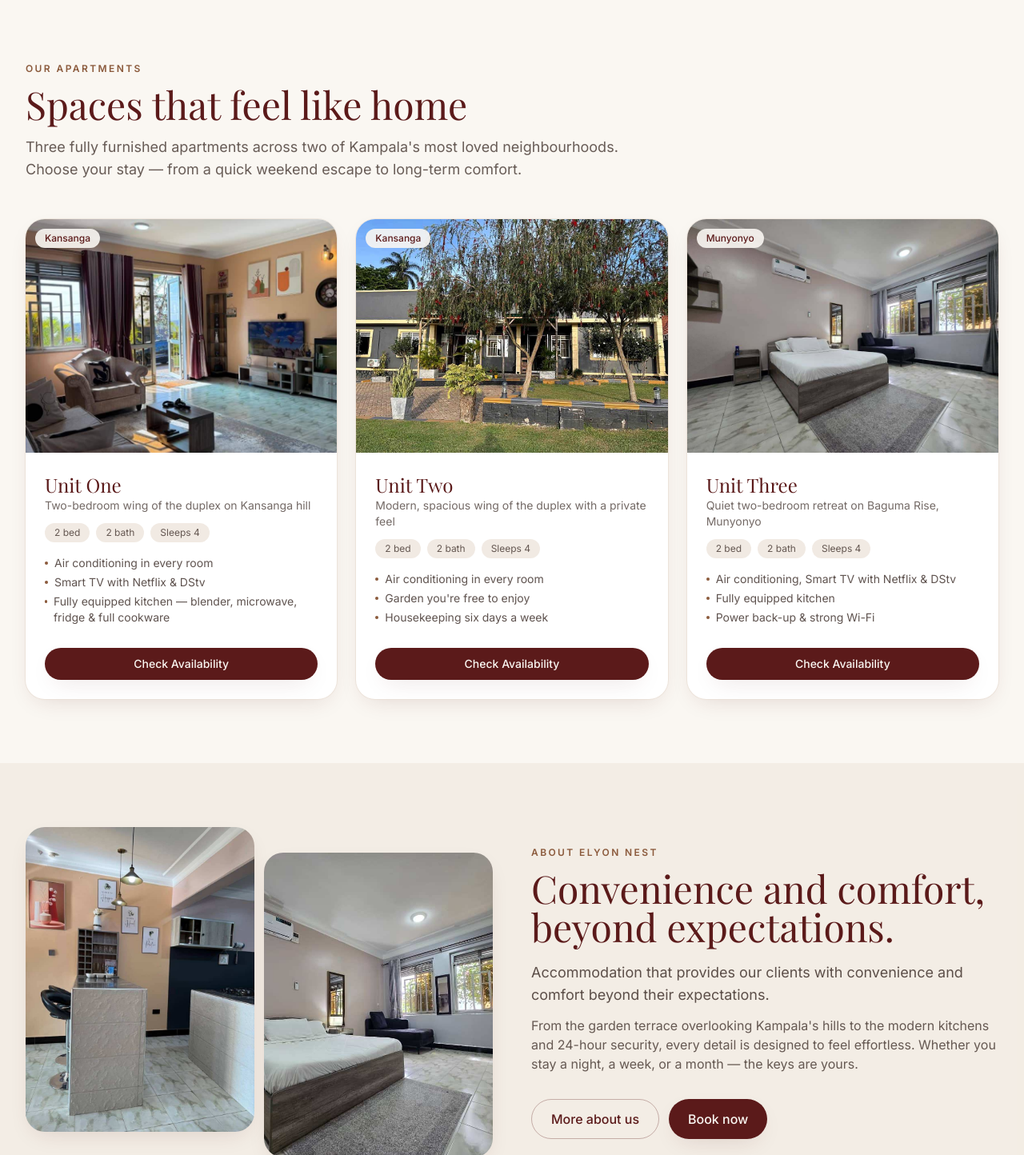
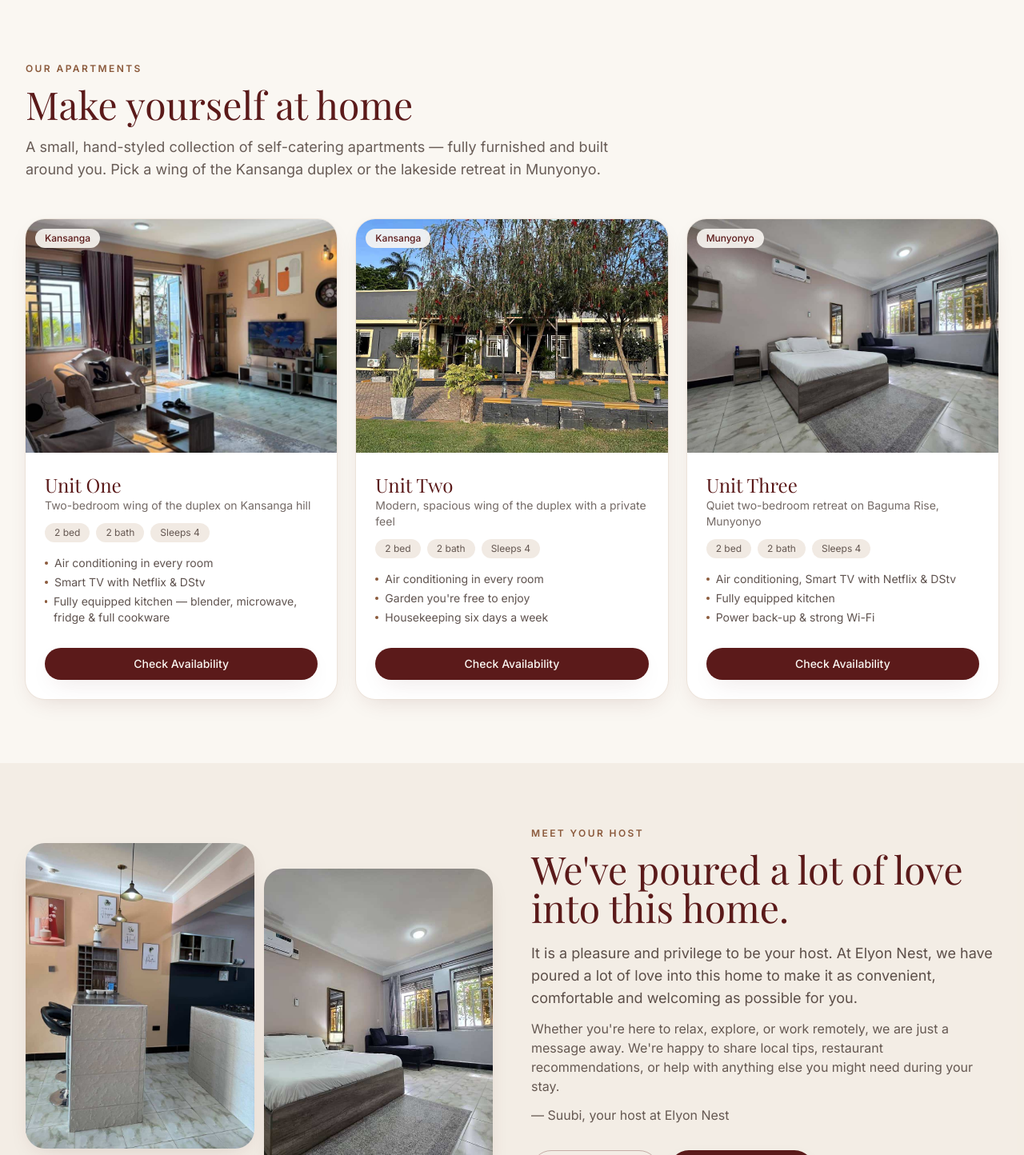
Before and after one commit to Ssali-Remy/ssali-remy.github, a React (Vite) app: page /#/ in a window 1280 px wide. Shown: the part 786-2230 px from the top of the page at 80% size. Built offline with nearby package versions, Linux system fonts and the light colour scheme; a web font is replaced by a local one.

Commit message:
feat: rewrite site copy with welcome-book voice, remove pricing, booking → availability + call/WhatsApp

```diff
--- a/src/pages/Home.jsx
+++ b/src/pages/Home.jsx
@@ -3,13 +3,11 @@ import Hero from "../components/Hero";
 import Section from "../components/Section";
 import UnitCard from "../components/UnitCard";
 import SmartImage from "../components/SmartImage";
-import PaymentMethods from "../components/PaymentMethods";
 import { units, locations } from "../data/units";
-import { k1Cover, k1Img2 } from "../data/images-k1";
-import { k2Cover } from "../data/images-k2";
-import { m3Cover, m3Img1 } from "../data/images-m3";
-import { compound2 } from "../data/images-hero";
-import { reviews } from "../data/reviews";
+import { k1Img2 } from "../data/images-k1";
+import { m3Img1 } from "../data/images-m3";
+import { compound2, compound3 } from "../data/images-hero";
+import { m3Cover } from "../data/images-m3";
 import { site } from "../data/site";
 
 export default function Home() {
@@ -19,8 +17,8 @@ export default function Home() {
 
       <Section
         eyebrow="Our Apartments"
-        title="Spaces that feel like home"
-        subtitle="Three fully furnished apartments across two of Kampala's most loved neighbourhoods. Choose your stay — from a quick weekend escape to long-term comfort."
+        title="Make yourself at home"
+        subtitle="A small, hand-styled collection of self-catering apartments — fully furnished and built around you. Pick a wing of the Kansanga duplex or the lakeside retreat in Munyonyo."
       >
         <div className="grid gap-6 md:grid-cols-2 lg:grid-cols-3">
           {units.map((u) => (
@@ -35,7 +33,7 @@ export default function Home() {
             <div className="aspect-[3/4] rounded-3xl overflow-hidden shadow-soft">
               <SmartImage
                 src={k1Img2}
-                alt="Kansanga interior"
+                alt="Living room at Elyon Nest Kansanga"
                 fallbackLabel="Living"
                 className="h-full w-full object-cover"
               />
@@ -43,7 +41,7 @@ export default function Home() {
             <div className="aspect-[3/4] rounded-3xl overflow-hidden shadow-soft mt-8">
               <SmartImage
                 src={m3Img1}
-                alt="Munyonyo bedroom"
+                alt="Bedroom at Elyon Nest Munyonyo"
                 fallbackLabel="Bedroom"
                 className="h-full w-full object-cover"
               />
@@ -51,24 +49,26 @@ export default function Home() {
           </div>
           <div>
             <p className="text-xs uppercase tracking-[0.2em] text-brand-sienna font-semibold">
-              About Elyon Nest
+              Meet your host
             </p>
             <h2 className="mt-3 font-display text-4xl sm:text-5xl leading-tight">
-              Convenience and comfort, beyond expectations.
+              We've poured a lot of love into this home.
             </h2>
-            <p className="mt-5 text-lg text-brand-ink/75">{site.mission}</p>
+            <p className="mt-5 text-lg text-brand-ink/75">{site.welcome}</p>
             <p className="mt-3 text-brand-ink/70">
-              From the garden terrace overlooking Kampala's hills to the modern
-              kitchens and 24-hour security, every detail is designed to feel
-              effortless. Whether you stay a night, a week, or a month — the
-              keys are yours.
+              {site.welcomeFollowUp} We're happy to share local tips, restaurant
+              recommendations, or help with anything else you might need during
+              your stay.
+            </p>
+            <p className="mt-3 text-brand-ink/70">
+              — {site.contact.host}, your host at Elyon Nest
             </p>
             <div className="mt-8 flex flex-wrap gap-3">
               <Link to="/about" className="btn-ghost">
                 More about us
               </Link>
               <Link to="/booking" className="btn-primary">
-                Book now
+                Check availability
               </Link>
             </div>
           </div>
@@ -78,7 +78,7 @@ export default function Home() {
       <Section
         eyebrow="Two Locations"
         title="Find your perfect base"
-        subtitle="Quiet, secure neighbourhoods near everything you need."
+        subtitle="Two quiet, secure neighbourhoods minutes from everything you need."
       >
         <div className="grid gap-6 md:grid-cols-2">
           {locations.map((loc) => {
@@ -104,6 +104,7 @@ export default function Home() {
                       Explore →
                     </span>
                   </div>
+                  <p className="mt-2 text-xs text-brand-ink/55">{loc.address}</p>
                   <p className="mt-3 text-brand-ink/70">{loc.blurb}</p>
                 </div>
               </Link>
@@ -112,47 +113,23 @@ export default function Home() {
         </div>
       </Section>
 
-      <Section className="bg-brand-maroon text-brand-cream">
-        <div className="grid gap-10 md:grid-cols-3">
-          {reviews.map((r) => (
-            <figure
-              key={r.name}
-              className="rounded-3xl bg-brand-maroon/40 backdrop-blur-sm border border-brand-cream/10 p-7"
-            >
-              <div className="flex gap-0.5 text-brand-beige">
-                {Array.from({ length: r.rating }).map((_, i) => (
-                  <svg key={i} viewBox="0 0 24 24" className="h-4 w-4 fill-current">
-                    <path d="M12 2l3 7h7l-5.5 4 2 7L12 16l-6.5 4 2-7L2 9h7z" />
-                  </svg>
-                ))}
-              </div>
-              <blockquote className="mt-4 font-display text-lg leading-relaxed">
-                "{r.text}"
-              </blockquote>
-              <figcaption className="mt-4 text-sm text-brand-cream/70">
-                — {r.name}, {r.location}
-              </figcaption>
-            </figure>
-          ))}
-        </div>
+      <Section
+        className="bg-brand-maroon text-brand-cream"
+        align="center"
+        eyebrow="How to book"
+        title="A real conversation, not a checkout"
+        subtitle="We don't take card payments online. Pick your dates on the unit page, then call or WhatsApp the host directly — Suubi will confirm everything and share your access code."
+      >
+        <Link
+          to="/booking"
+          className="inline-flex items-center justify-center rounded-full bg-brand-cream text-brand-maroon px-6 py-3 font-medium hover:bg-brand-beige transition"
+        >
+          Check availability
+        </Link>
       </Section>
 
-      <Section
-        align="center"
-        eyebrow="Easy Payment"
-        title="Pay your way"
-        subtitle="We accept Visa, Mastercard, MTN Mobile Money, Airtel Money and Flutterwave. Secure, fast, convenient."
-      >
-        <div className="max-w-3xl mx-auto">
-          <PaymentMethods />
-          <Link to="/booking" className="btn-primary mt-8">
-            Start booking
-          </Link>
-        </div>
-      </Section>
-
-      {/* Hidden import marker — keeps tree-shaking aware of cover refs */}
-      <span className="hidden">{[k1Cover, k2Cover].length}</span>
+      {/* Suppress unused-import warning while keeping compound3 reachable for future use */}
+      <span className="hidden">{[compound3].length}</span>
     </>
   );
 }
```
